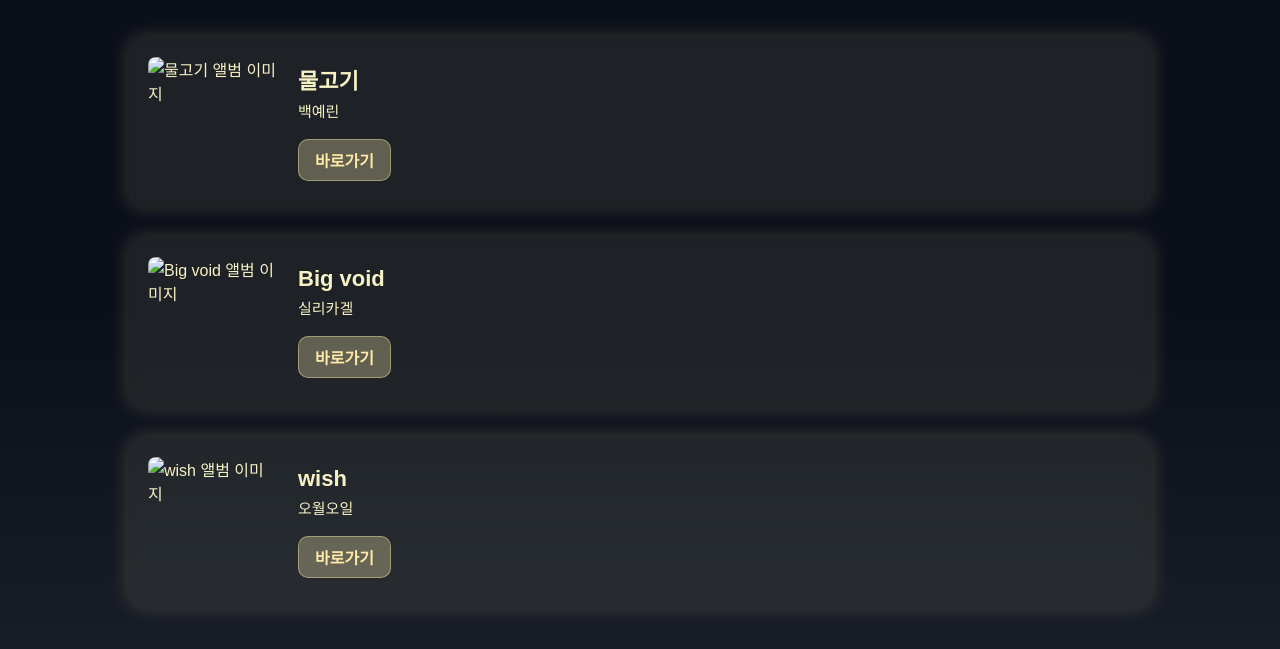
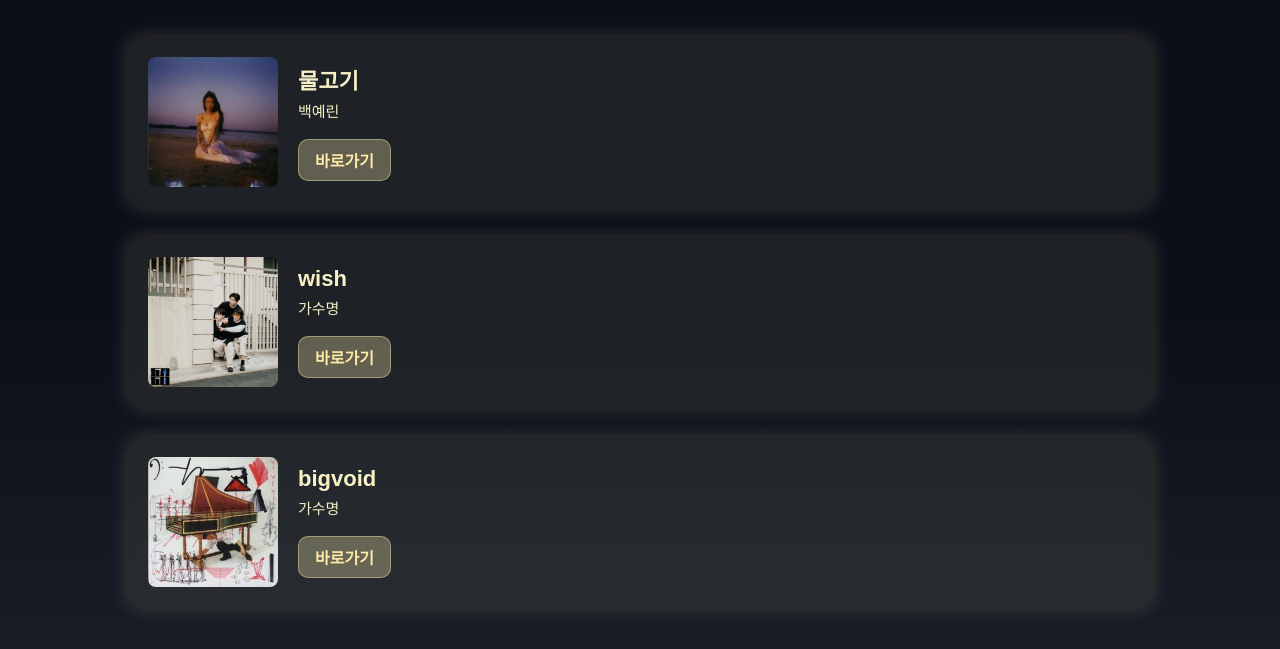
Before and after one commit to mhjdot/-1, a plain HTML site: page index.html in a window 1280 px wide. Shown: the part 89-738 px from the top of the page. Drawn offline with Linux system fonts and the light colour scheme; files that its build step writes are made by us from their sources.

Commit message:
Update index.html

```diff
--- a/index.html
+++ b/index.html
@@ -13,32 +13,33 @@
     <div class="song-list">
 
         <!-- 1. 물고기 -->
+        <!-- 1. 물고기 -->
 <div class="song-item">
-            <img src="./images/fish.jpg" alt="물고기 앨범 이미지" class="album">
+    <img src="./fish.jpg" alt="물고기 앨범 이미지" class="album">
     <div class="info">
         <h2>물고기</h2>
         <p>백예린</p>
-                <a class="go-btn" href="https://youtu.be/DNf6mIZz6Zo?si=B4JmCfCVmW8e4T_n" target="_blank">바로가기</a>
+        <a class="go-btn" href="https://youtu.be/DNf6mIZz6Zo" target="_blank">바로가기</a>
     </div>
 </div>
 
-        <!-- 2. Big Void -->
+<!-- 2. Wish -->
 <div class="song-item">
-            <img src="./images/bigvoid.jpg" alt="Big void 앨범 이미지" class="album">
+    <img src="./wish.jpg" alt="wish 앨범 이미지" class="album">
     <div class="info">
-                <h2>Big void</h2>
-                <p>실리카겔</p>
-                <a class="go-btn" href="https://youtu.be/nej08HFsp7A?si=Tov7dcVonLm9Kr5u" target="_blank">바로가기</a>
+        <h2>wish</h2>
+        <p>가수명</p>
+        <a class="go-btn" href="https://youtube.com/..." target="_blank">바로가기</a>
     </div>
 </div>
 
-        <!-- 3. wish -->
+<!-- 3. bigvoid -->
 <div class="song-item">
-            <img src="./images/wish.jpg" alt="wish 앨범 이미지" class="album">
+    <img src="./bigvoid.jpg" alt="bigvoid 앨범 이미지" class="album">
     <div class="info">
-                <h2>wish</h2>
-                <p>오월오일</p>
-                <a class="go-btn" href="https://youtu.be/t54PzeNJDIA?si=nkDX7gsyC1DaFBEZ" target="_blank">바로가기</a>
+        <h2>bigvoid</h2>
+        <p>가수명</p>
+        <a class="go-btn" href="https://youtube.com/..." target="_blank">바로가기</a>
     </div>
 </div>
 
```
Lines whose indentation alone changed are shown as unchanged.
